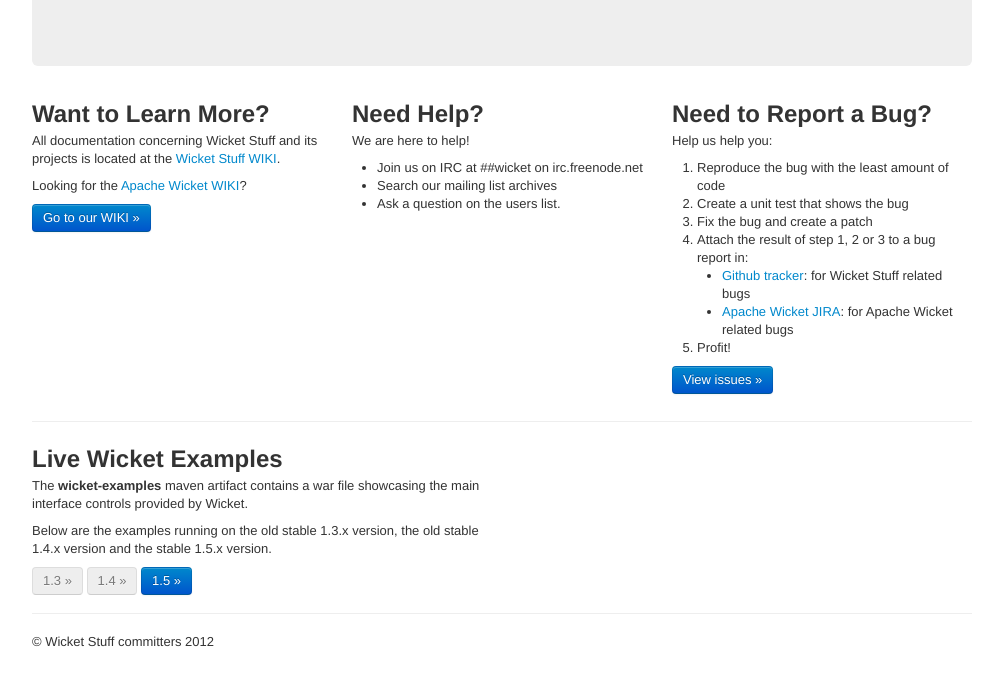
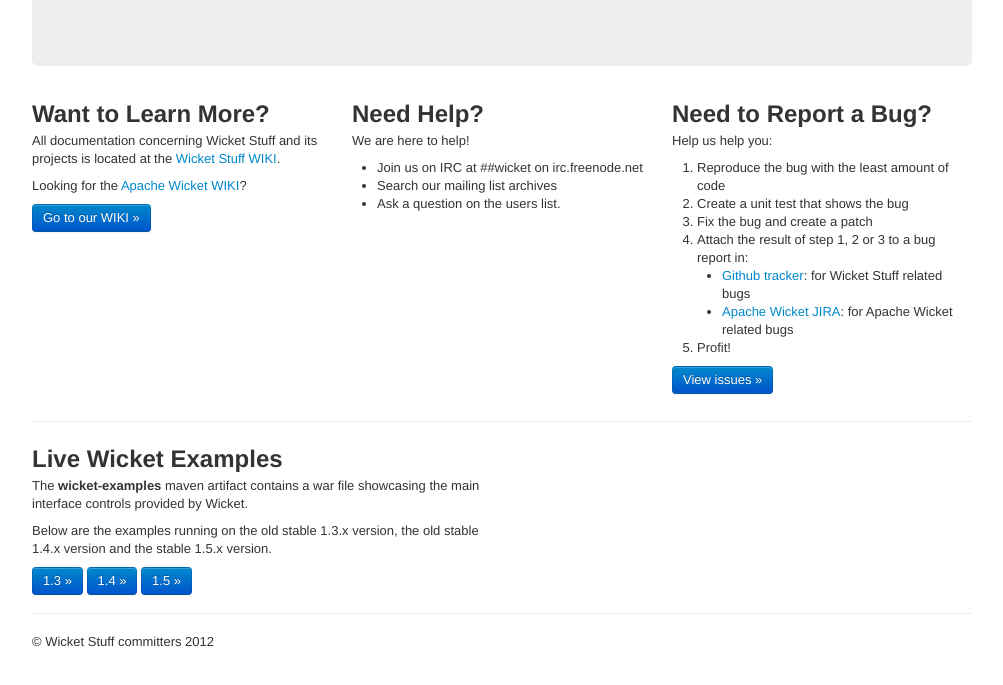
Before and after one commit to wicketstuff/wicketstuff.github.com, a plain HTML site: page index.html in a window 1280 px wide. Shown: the part 197-882 px from the top of the page, without its empty margins (138-1141 px from the left). Drawn offline with Linux system fonts and the light colour scheme.

Commit message:
Update the links to Wicket Examples 1.3.x and 1.4.x

```diff
--- a/index.html
+++ b/index.html
@@ -109,9 +109,9 @@
 					version, the old stable 1.4.x version and the stable 1.5.x
 					version.
 				</p>
-				<a name="wicket13" class="btn disabled"><span title="Temporarily unavailable" name="http://wicket-library.com/wicket13/">1.3  &raquo;</span></a>
-				<a name="wicket14" class="btn disabled"><span title="Temporarily unavailable" name="http://wicket-library.com/wicket14/">1.4  &raquo;</span></a>
-				<a class="btn btn-primary" href="http://wicket-library.com/wicket-examples/">1.5  &raquo;</a>
+				<a name="wicket13" class="btn btn-primary" href="http://wicket-library.com/wicket-examples-1.3.x/">1.3  &raquo;</span></a>
+				<a name="wicket14" class="btn btn-primary" href="http://wicket-library.com/wicket-examples-1.4.x/">1.4  &raquo;</span></a>
+				<a name="wicket15" class="btn btn-primary" href="http://wicket-library.com/wicket-examples/">1.5  &raquo;</a>
 			</div>
 		</div>
 		<hr />
```
